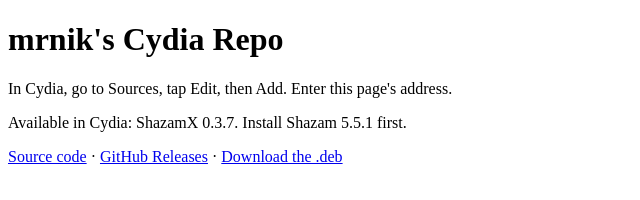
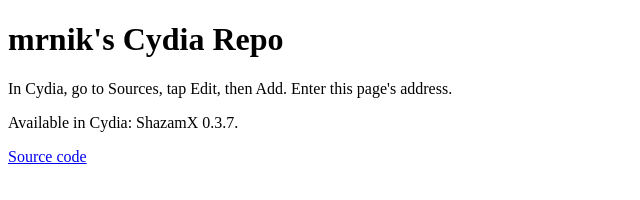
Before and after one commit to mrnik12/repo, a plain HTML site: page index.html in a window 1280 px wide. Shown: the whole page, without its empty margins (0-640 px from the left). Drawn offline with Linux system fonts and the light colour scheme.

Commit message:
Simplify the Cydia repo landing page

```diff
--- a/index.html
+++ b/index.html
@@ -6,7 +6,7 @@
 <main>
 <h1>mrnik's Cydia Repo</h1>
 <p>In Cydia, go to Sources, tap Edit, then Add. Enter this page's address.</p>
-<p>Available in Cydia: ShazamX 0.3.7. Install Shazam 5.5.1 first.</p>
-<p><a href="https://github.com/mrnik12/ShazamX">Source code</a> · <a href="https://github.com/mrnik12/ShazamX/releases">GitHub Releases</a> · <a href="debs/org.legacyshazam.smoke_0.3.7_iphoneos-arm.deb">Download the .deb</a></p>
+<p>Available in Cydia: ShazamX 0.3.7.</p>
+<p><a href="https://github.com/mrnik12/repo">Source code</a></p>
 </main>
 </html>
```
